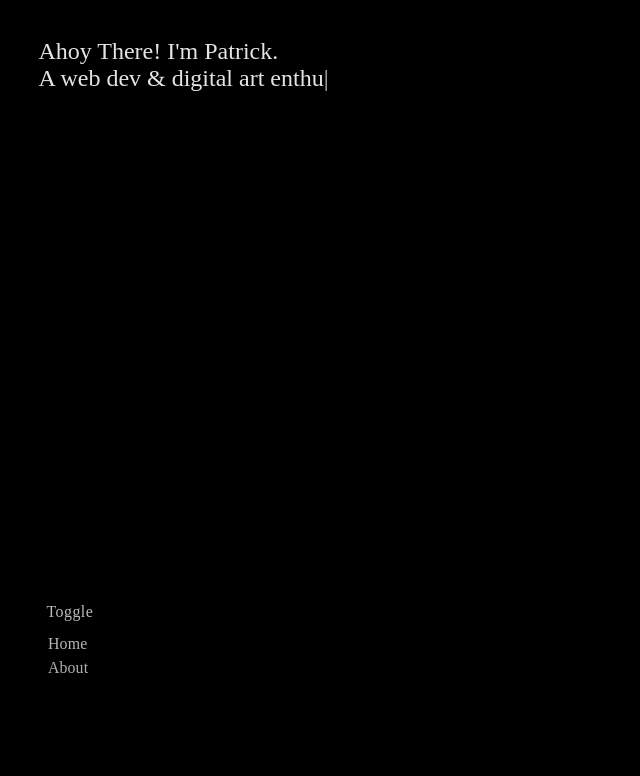
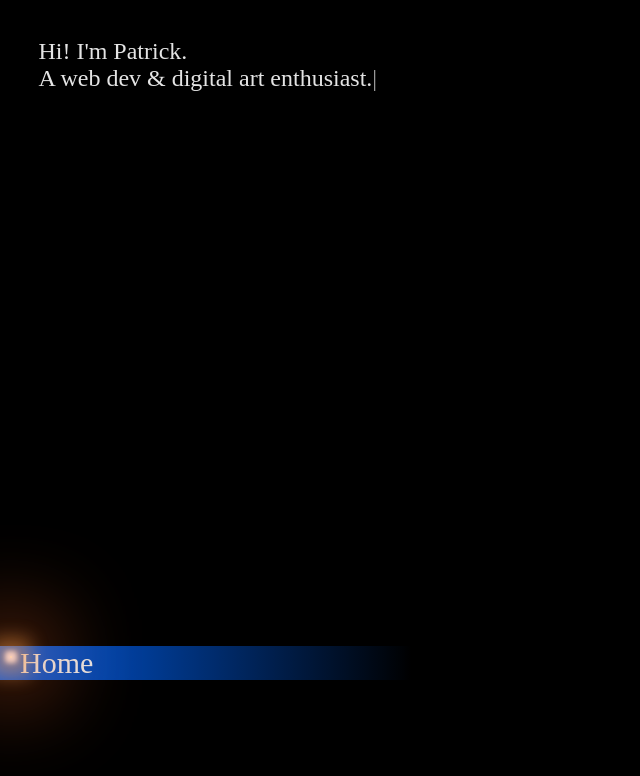
Before and after one commit to RelativeBinary/RelativeBinary.github.io, a React (Create React App) app: page / in a window 1280 px wide. Shown: the top 776 px of the page, without its empty margins (0-640 px from the left). Built offline with nearby package versions, Linux system fonts and the light colour scheme.

Commit message:
refactor and implement new nav button

```diff
--- a/src/App.css
+++ b/src/App.css
@@ -79,6 +79,8 @@ body,
 ============================== */
 .Header {
   min-height: 100vh;
+  position: relative;
+  z-index: 5;
 }
 .HeaderContent {
   width: fit-content;
@@ -97,39 +99,6 @@ body,
 
 .dark-content {
   background: var(--dark-bg);
-  color: var(--dark-color);
-}
-
-/* Projects controls
-=============================== */
-.Projects {
-  display: flex;
-  flex-wrap: wrap;
-  margin-left: auto;
-  margin-right: auto;
-  max-width: 800px;
-  padding: 10px;
-}
-.ProjectsHeader {
-  text-align: center;
-  padding-top: 20px;
-}
-
-.ProjectItem {
-  width: 50%;
-  padding: 10px;
-  box-sizing: border-box;
-}
-
-/* ProjectItem controls
-=============================== */
-.white-content .ProjectCard {
-  background: var(--light-secondary);
-  color: var(--light-color);
-}
-
-.dark-content .ProjectCard {
-  background: var(--dark-secondary);
   color: var(--dark-color);
 }
 
@@ -158,8 +127,9 @@ body,
 
 .navbar {
   position: absolute;
+  z-index: -1;
   bottom: 15%;
-  left: 3%
+  left: 0%
 }
 
 /* Button controls
@@ -198,3 +168,37 @@ body,
     opacity: 1;
   }
 }
+
+/* Projects controls
+=============================== */
+.Projects {
+  display: flex;
+  flex-wrap: wrap;
+  margin-left: auto;
+  margin-right: auto;
+  max-width: 800px;
+  padding: 10px;
+}
+
+.ProjectsHeader {
+  text-align: center;
+  padding-top: 20px;
+}
+
+.ProjectItem {
+  width: 50%;
+  padding: 10px;
+  box-sizing: border-box;
+}
+
+/* ProjectItem controls
+=============================== */
+.white-content .ProjectCard {
+  background: var(--light-secondary);
+  color: var(--light-color);
+}
+
+.dark-content .ProjectCard {
+  background: var(--dark-secondary);
+  color: var(--dark-color);
+}
--- a/src/components/Header.js
+++ b/src/components/Header.js
@@ -6,7 +6,7 @@ export default function Header() {
   return (
     <div className='Header'>
       <Typist className='HeaderContent'>
-        Ahoy There! I'm Patrick. <br />
+        Hi! I'm Patrick. <br />
         <Typist.Delay ms={2000} />A web dev & digital art enthusiast.
       </Typist>
 
--- /dev/null
+++ b/src/components/NavButton.js
@@ -0,0 +1,16 @@
+import React from 'react';
+import { Link } from 'react-router-dom';
+import '../styles/NavButton.css';
+
+export default function NavButton({ name }) {
+  return (
+    <div className='wrapper'>
+      <div className='selected'>
+        <div className='light'></div>
+        <Link to='/' className='link'>
+          {name}
+        </Link>
+      </div>
+    </div>
+  );
+}
--- a/src/components/Navbar.js
+++ b/src/components/Navbar.js
@@ -15,7 +15,7 @@ export default function Navbar() {
         which will access a function 'changeTheme' inside context. This component
         also is able to access the context's theme.
       */}
-      <ThemeContext.Consumer>
+      {/* <ThemeContext.Consumer>
         {({ changeTheme }) => (
           <BasicGrow delay={10000}>
             <Button
@@ -29,8 +29,7 @@ export default function Navbar() {
             </Button>
           </BasicGrow>
         )}
-      </ThemeContext.Consumer>
-      <Box sx={{ flexGrow: 1 }} />
+      </ThemeContext.Consumer> */}
       <BasicGrow delay={10500}>
         <Typography>
           <Link to='/' className='nav-link'>
--- a/src/components/Testing.js
+++ b/src/components/Testing.js
@@ -1,19 +1,25 @@
 import React from 'react';
+import NavButton from './NavButton';
+
+
 
 export default function Testing() {
   return (
     <div
       style={{
+        cursor: 'default',
         display: 'flex',
         flexDirection: 'column',
         justifyContent: 'flex-end',
         alignItems: 'flex-end',
         color: 'red',
+        height: '100vh',
       }}
     >
       <div>1</div>
       <div>2</div>
       <div>3</div>
+      <NavButton name="Home"/>
     </div>
   );
 }
--- a/src/pages/About.js
+++ b/src/pages/About.js
@@ -1,9 +1,29 @@
 import React from 'react';
 import { Button } from '@mui/material';
-import Footer from '../components/Footer';
+import NavButton from '../components/NavButton';
+import { useState } from 'react';
+
 export default function About() {
+   const [MousePosition, setMousePosition] = useState({
+     left: -100,
+     top: -100,
+   });
+
+   const handleMouseMove = (ev) => {
+     setMousePosition({ left: ev.pageX, top: ev.pageY });
+     console.log(MousePosition.left, MousePosition.top);
+   };
+
   return (
-    <>
+    <div onMouseMove={(ev) => handleMouseMove(ev)}>
+      <div
+        className='cursor'
+        style={{
+          position: 'absolute',
+          left: `${MousePosition.left}px`,
+          top: `${MousePosition.top}px`,
+        }}
+      ></div>
       <h1>About me</h1>
       <p>
         Hello! I'm currently a web developer working for Finocomp. I received a
@@ -25,7 +45,7 @@ export default function About() {
       <li>Spock Testing</li>
       <li>Kubernetes</li>
       <Button>Resume</Button>
-      <Footer />
-    </>
+      <NavButton name={'Home'} />
+    </div>
   );
 }
--- a/src/pages/Home.js
+++ b/src/pages/Home.js
@@ -1,7 +1,7 @@
 import React from 'react';
 import { useState } from 'react';
 import Header from '../components/Header';
-import Navbar from '../components/Navbar';
+import NavButton from '../components/NavButton';
 
 export default function Home() {
   const [MousePosition, setMousePosition] = useState({
@@ -25,8 +25,9 @@ export default function Home() {
         }}
       ></div>
       <Header />
-      <Navbar />
-      {/* <Footer /> */}
+      <div className='navbar'>
+       <NavButton name={'Home'}/>
+      </div>
     </div>
   );
 }
--- /dev/null
+++ b/src/styles/NavButton.css
@@ -0,0 +1,91 @@
+:root {
+  font-family: "Playfair Display",
+    "Didot",
+    "Times New Roman",
+    Times,
+    serif;
+  --light-primary: rgba(255, 211, 191, 0.925);
+  --light-secondary: rgba(255, 161, 73, 0.445);
+  --light-third: rgb(255, 108, 40, 0.28);
+  --light-pulse-in-inner: 0px 0px 3px 3px;
+  --light-pulse-out-inner: 0px 0px 5px 5px;
+  --light-pulse-in-mid: 0px 0px 15px 15px;
+  --light-pulse-out-mid: 0px 0px 18px 18px;
+  --light-pulse-in-outer: 0px 0px 65px 35px;
+  --light-pulse-out-outer: 0px 0px 80px 50px;
+}
+
+@keyframes pulse {
+  0% {
+    box-shadow:
+      var(--light-pulse-in-inner) var(--light-primary),
+      var(--light-pulse-in-mid) var(--light-secondary),
+      var(--light-pulse-in-outer) var(--light-third);
+    transform: translatey(0px);
+  }
+
+  50% {
+    box-shadow:
+      var(--light-pulse-out-inner) var(--light-primary),
+      var(--light-pulse-out-mid) var(--light-secondary),
+      var(--light-pulse-out-outer) var(--light-third);
+    transform: translatey(10px);
+  }
+
+  100% {
+    box-shadow:
+      var(--light-pulse-in-inner) var(--light-primary),
+      var(--light-pulse-in-mid) var(--light-secondary),
+      var(--light-pulse-in-outer) var(--light-third);
+    transform: translatey(0px);
+  }
+}
+
+.light {
+  position: absolute;
+  left: 10px;
+  width: 2px;
+  height: 2px;
+  background-color: rgb(255, 210, 168);
+  border-radius: 100px;
+  box-shadow: 0px 0px 10px 10px var(--cursor-primary), inset 0 0 8px var(--cursor-primary);
+  animation: pulse 3s ease 1s infinite;
+  -webkit-animation: pulse 3s ease 1s infinite;
+}
+
+.wrapper {
+  width: auto;
+  background-color: black;
+}
+
+.selected {
+  height: auto;
+  width: 40vw;
+  background: linear-gradient(90deg, rgba(0, 102, 255, 1) 0%, rgba(0, 0, 0, 0) 45%);
+  /* this ratio should be dynamic for screen sizes*/
+  animation: pulse-link 4s ease infinite;
+  -webkit-animation: pulse-link 4s ease infinite;
+  background-size: 200%;
+}
+
+.link {
+  color: white;
+  padding-left: 10px;
+  font-family: 'Merriweather';
+  font-size: 30px;
+  text-decoration: none;
+}
+
+@keyframes pulse-link {
+  0% {
+    background-position: 0%
+  }
+
+  50% {
+    background-position: 10%
+  }
+
+  100% {
+    background-position: 0%
+  }
+}
```
